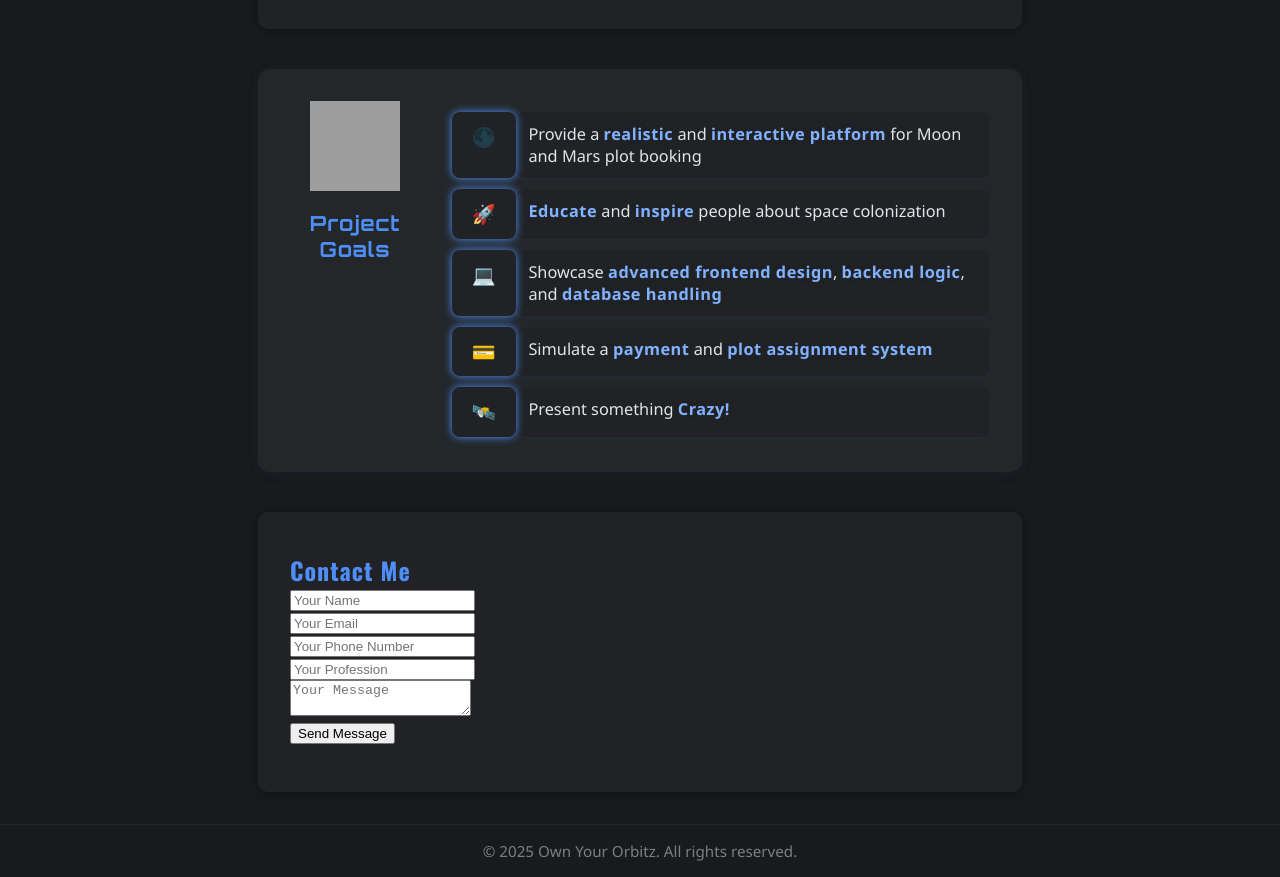
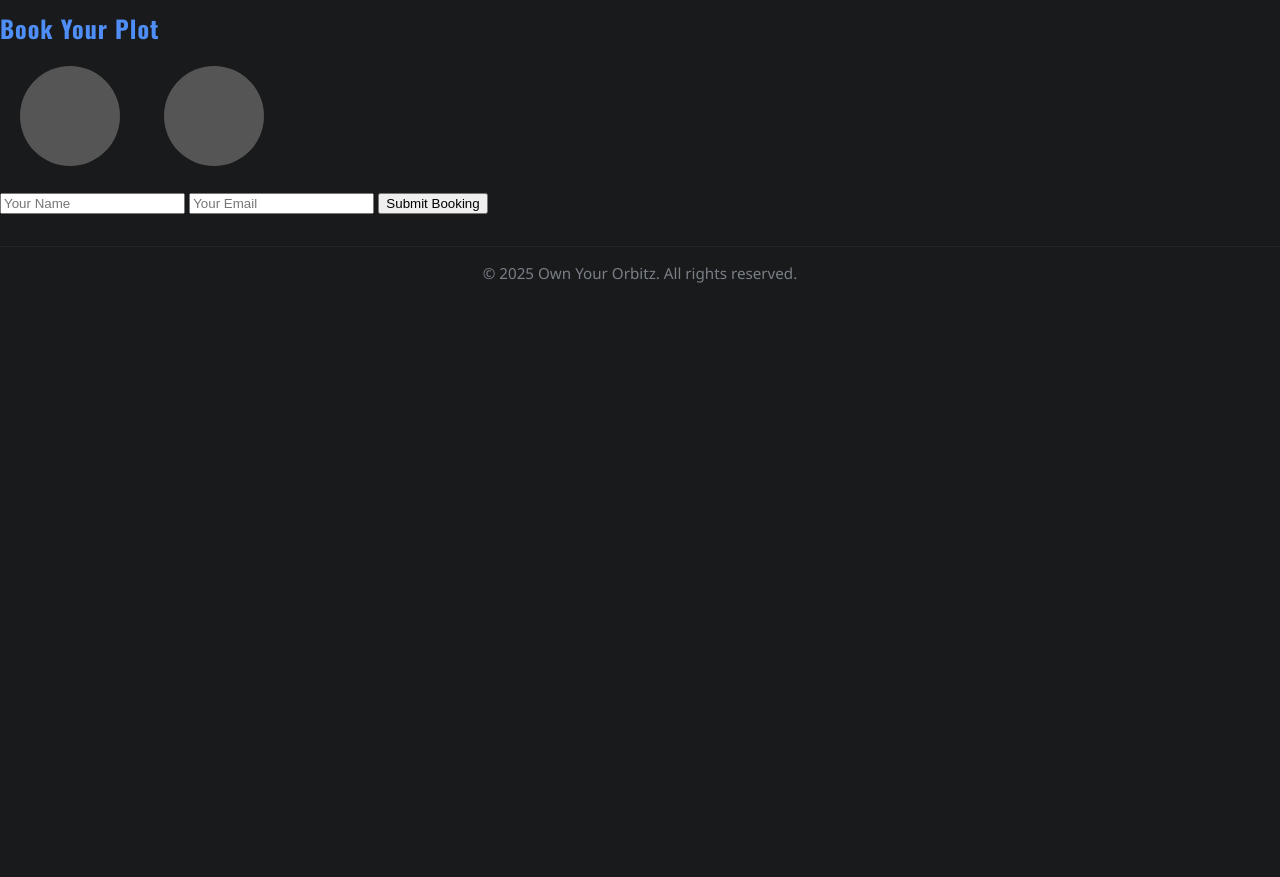
Before and after one commit to shivang-ayush/Summer_of_Making, a plain HTML site: page index.html in a window 1280 px wide. Shown: the part 1695-2572 px from the top of the page. After the commit the page ends 1994 px from the top, so only its background shows below. Drawn offline with nearby package versions, Linux system fonts and the light colour scheme; grey boxes are pictures that could not be loaded.

Commit message:
Doing something

```diff
--- a/index.html
+++ b/index.html
@@ -16,9 +16,8 @@
     <h1 class="under-construction"># Site UNDER Construction</h1>
     <h1>Welcome to Own Your Orbitz</h1>
     <img src="rainbowlogo.png" alt="Own Your Orbitz Logo" class="header-logo">
-    <h2>Here's the end of everyones imagination.</h2>
+    <h2>Here's the end of everyone's imagination.</h2>
   </header>
-  <!-- Full -width ISRO rocket launch image section -->
   <div class="full-width-image">
     <img src="pic01.jpg" alt="ISRO Rocket Launch">
   </div>
@@ -29,74 +28,30 @@
     <div class="overview-content">
       <h3>Overview</h3>
       <p>
-        A Futuristic Space-Settlement Booking System. Own Your Orbitz is a cutting-edge platform designed to revolutionize space tourism and settlement. With our advanced booking system, you can reserve your place in the cosmos, whether for a vacation on a space station or a permanent residence on a distant planet. Our user-friendly interface and secure payment options make it easy to plan your journey beyond Earth. Join us in exploring the final frontier and experience the future of travel like never before!
+        A Futuristic Space-Settlement Booking System. Own Your Orbitz is a cutting-edge platform designed to revolutionize space tourism and settlement. With our advanced booking system, you can reserve your place in the cosmos, whether for a vacation on a space station or a permanent residence on a distant planet. Join us in exploring the final frontier and experience the future of travel like never before!
       </p>
       <a href="#">Learn More</a>
       <br>
       <button class="button" onclick="showAlert()">Have a Tour.</button>
     </div>
   </div>
-  <div class="container project-goals-module-inline">
-    <div class="goals-module-header">
-      <img src="https://cdn-icons-png.flaticon.com/512/3212/3212608.png" alt="Spherical Example" class="resized-image">
-      <h3>Project Goals</h3>
-    </div>
-    <table class="goals-table">
-      <tbody>
-        <tr>
-          <td>🌑</td>
-          <td>Provide a <span class="goal-keyword">realistic</span> and <span class="goal-keyword">interactive platform</span> for Moon and Mars plot booking</td>
-        </tr>
-        <tr>
-          <td>🚀</td>
-          <td><span class="goal-keyword">Educate</span> and <span class="goal-keyword">inspire</span> people about space colonization</td>
-        </tr>
-        <tr>
-          <td>💻</td>
-          <td>Showcase <span class="goal-keyword">advanced frontend design</span>, <span class="goal-keyword">backend logic</span>, and <span class="goal-keyword">database handling</span></td>
-        </tr>
-        <tr>
-          <td>💳</td>
-          <td>Simulate a <span class="goal-keyword">payment</span> and <span class="goal-keyword">plot assignment system</span></td>
-        </tr>
-        <tr>
-          <td>🛰️</td>
-          <td>Present something <span class="goal-keyword">Crazy!</span></td>
-        </tr>
-      </tbody>
-    </table>
-  </div>
-  <section id="contact">
-    <div class="container contact-container">
-      <h2>Contact Me</h2>
-      <form id="contact-form" class="contact-form">
-        <div class="form-group">
-          <input type="text" id="name" name="name" placeholder="Your Name" required>
-        </div>
-        <div class="form-group">
-          <input type="email" id="email" name="email" placeholder="Your Email" required>
-        </div>
-        <div class="form-group">
-          <input type="tel" id="phone" name="phone" placeholder="Your Phone Number" required>
-        </div>
-        <div class="form-group">
-          <input type="text" id="profession" name="profession" placeholder="Your Profession" required>
-        </div>
-        <div class="form-group">
-          <textarea id="message" name="message" placeholder="Your Message" required></textarea>
-        </div>
-        <button type="submit" class="submit-btn">Send Message</button>
-      </form>
-      <p class="form-status"></p>
-    </div>
+
+  <section id="booking">
+    <h2>Book Your Plot</h2>
+    <div id="mars" class="sphere" onmouseover="showDetails('Mars Details')" onmouseout="hideDetails()"></div>
+    <div id="moon" class="sphere" onmouseover="showDetails('Moon Details')" onmouseout="hideDetails()"></div>
+    <form id="booking-form">
+        <input type="text" name="name" placeholder="Your Name" required>
+        <input type="email" name="email" placeholder="Your Email" required>
+        <button type="submit">Submit Booking</button>
+    </form>
+    <p id="details"></p>
   </section>
+
   <footer>
     &copy; 2025 Own Your Orbitz. All rights reserved.
   </footer>
-<script src="https://cdn.emailjs.com/dist/email.min.js"></script>
-<script src="scripts/main.js"></script>
-<!-- Elfsight Visitor Counter | Untitled Visitor Counter -->
-<script src="https://static.elfsight.com/platform/platform.js" async></script>
-<div class="elfsight-app-f5f17bee-d1f2-46f3-b6c0-7943c0ccc8ff" data-elfsight-app-lazy></div>
+  <script src="https://cdn.emailjs.com/dist/email.min.js"></script>
+  <script src="scripts/main.js"></script>
 </body>
 </html>
--- a/styles.css
+++ b/styles.css
@@ -6,6 +6,37 @@ body {
   padding: 0;
   min-height: 100vh;
 }
+
+.sphere {
+    width: 100px;
+    height: 100px;
+    border-radius: 50%;
+    display: inline-block;
+    margin: 20px;
+    background-color: #555;
+    position: relative;
+}
+.sphere:hover {
+    background: #4F8EF7; /* Change color on hover */
+}
+
+.full-width-image {
+    width: 100vw;
+    margin-left: calc(-50vw + 50%);
+    margin-right: calc(-50vw + 50%);
+    margin-top: 2rem;
+    margin-bottom: 2rem;
+}
+.full-width-image img {
+    width: 100%;
+    max-height: 420px;
+    object-fit: cover;
+    display: block;
+    border-radius: 0;
+    box-shadow: 0 2px 12px rgba(0,0,0,0.4);
+}
+
+/* Add your other styles below */
 header {
   background: #23272A;
   padding: 2rem 1rem 1rem 1rem;
```
Also changed, not shown: main.js (+11 -3 lines).
